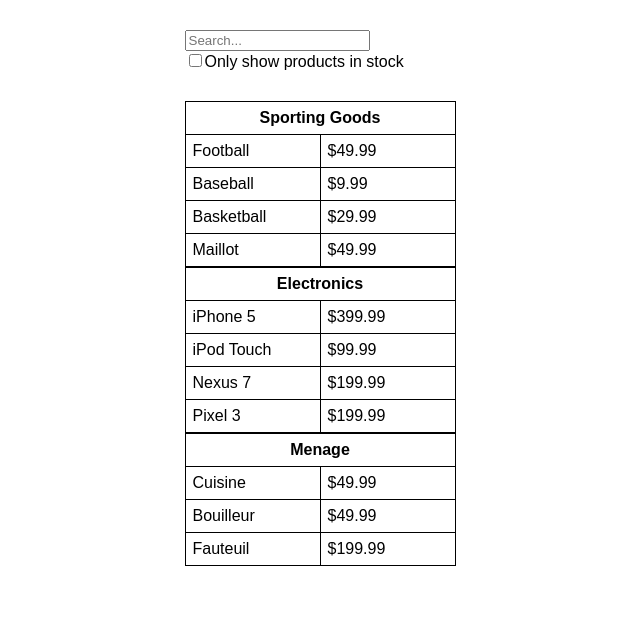
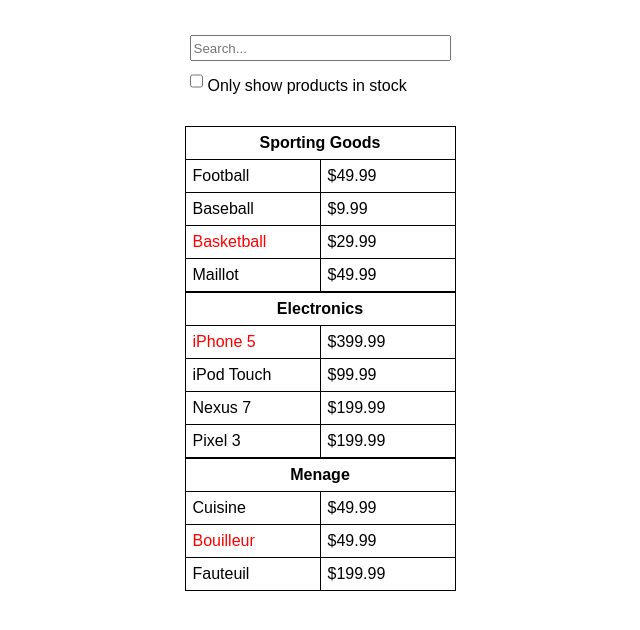
Before and after one commit to GloireMutaliko21/stock-produits-react-categoryGrouped, a React app: page / in a window 1280 px wide. Shown: the whole page, without its empty margins (320-960 px from the left). Built offline with nearby package versions, Linux system fonts and the light colour scheme.

Commit message:
feat: colorier les produits non disponibles en stock

```diff
--- a/src/components/Categories.jsx
+++ b/src/components/Categories.jsx
@@ -18,6 +18,7 @@
                         key={produit.name}
                         produit={produit.name}
                         price={produit.price}
+                        stocked={produit.stocked}
                     />
                 )
             }
--- a/src/components/ListeProduits.jsx
+++ b/src/components/ListeProduits.jsx
@@ -3,7 +3,7 @@
 function ListeProduits(props) {
     return (
         <tr>
-            <td>{props.produit}</td>
+            {props.stocked ? <td>{props.produit}</td> : <td style={{color: "red"}}>{props.produit}</td>}
             <td>{props.price}</td>
         </tr>
     )
--- a/src/components/Search.jsx
+++ b/src/components/Search.jsx
@@ -1,4 +1,5 @@
 import React from "react";
+import "../styles/search.css";
 
 function Search(props) {
     return (
@@ -9,7 +10,7 @@
                     placeholder="Search..."
                     value={props.value}
                     onChange={props.onChange}
-                /><br />
+                />
                 <label>
                     <input type="checkbox" onChange={props.filterOnChange} />
                     <span>Only show products in stock</span>
--- a/src/data/produits.js
+++ b/src/data/produits.js
@@ -3,8 +3,8 @@
     { category: 'Sporting Goods', price: '$49.99', stocked: true, name: 'Football' },
     { category: 'Electronics', price: '$399.99', stocked: false, name: 'iPhone 5' },
     { category: 'Sporting Goods', price: '$9.99', stocked: true, name: 'Baseball' },
-    { category: 'Menage', price: '$49.99', stocked: false, name: 'Cuisine' },
-    { category: 'Menage', price: '$49.99', stocked: true, name: 'Bouilleur' },
+    { category: 'Menage', price: '$49.99', stocked: true, name: 'Cuisine' },
+    { category: 'Menage', price: '$49.99', stocked: false, name: 'Bouilleur' },
     { category: 'Sporting Goods', price: '$29.99', stocked: false, name: 'Basketball' },
     { category: 'Electronics', price: '$99.99', stocked: true, name: 'iPod Touch' },
     { category: 'Electronics', price: '$199.99', stocked: true, name: 'Nexus 7' },
--- /dev/null
+++ b/src/styles/search.css
@@ -0,0 +1,9 @@
+form {
+    display: flex;
+    flex-direction: column;
+}
+
+input {
+    height: 20px;
+    margin: 5px;
+}
--- a/src/styles/tableau.css
+++ b/src/styles/tableau.css
@@ -4,7 +4,7 @@
 }
 
 th,td {
-    border: 1px solid;
+    border: 1px solid black;
     padding: 7px;
 }
 
```
